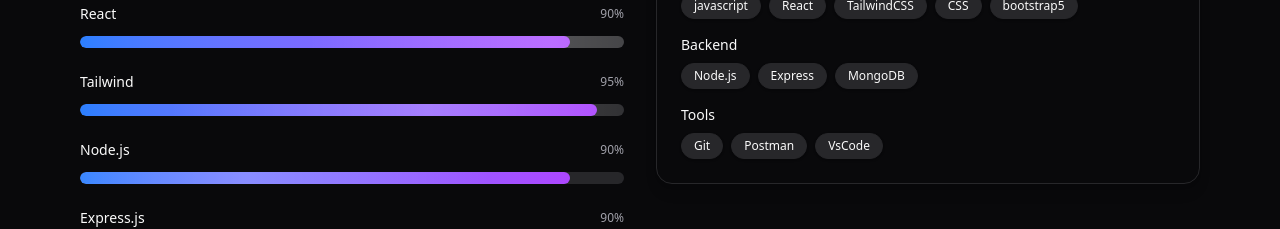
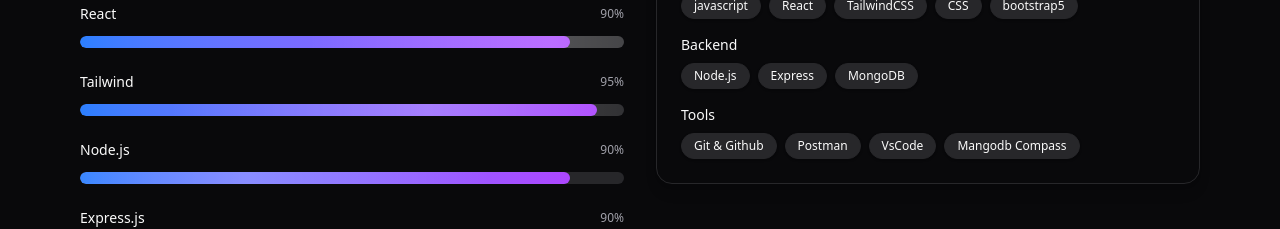
Before and after one commit to mudassirali22/My-Portfolio, a React (Vite) app: page / in a window 1280 px wide. Shown: the part 2240-2469 px from the top of the page. Built offline with nearby package versions, Linux system fonts and the light colour scheme.

Commit message:
Update tools category with additional skills

```diff
--- a/src/components/Skills.jsx
+++ b/src/components/Skills.jsx
@@ -80,7 +80,7 @@
             {[
               { category: "Frontend", skills: ["javascript","React","TailwindCSS","CSS","bootstrap5"] },
               { category: "Backend", skills: ["Node.js", "Express", "MongoDB"] },
-              { category: "Tools", skills: ["Git", "Postman", "VsCode"] },
+              { category: "Tools", skills: ["Git & Github", "Postman", "VsCode","Mangodb Compass"] },
             ].map((group) => (
               <div key={group.category}>
                 <h4 className="text-sm font-medium text-foreground mb-2">{group.category}</h4>
```
